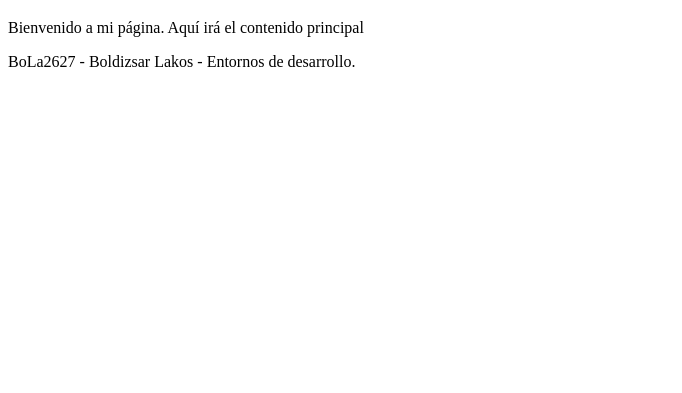
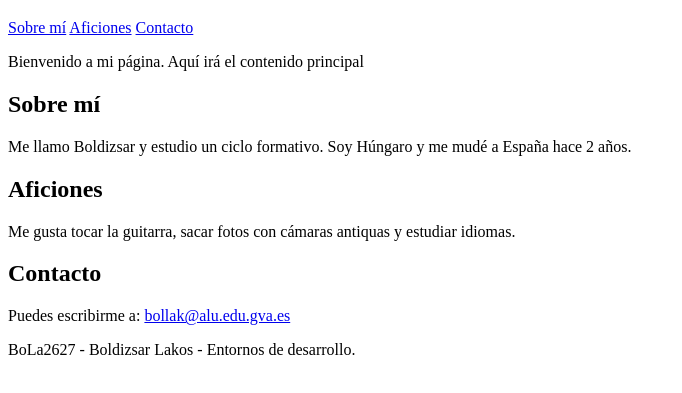
Before and after one commit to bollak0704/Proyecto-Web-BoLa2627, a plain HTML site: page index.html in a window 1280 px wide. Shown: the part 61-454 px from the top of the page, without its empty margins (0-682 px from the left). Drawn offline with Linux system fonts and the light colour scheme.

Commit message:
Añadir menú y secciones principales

```diff
--- a/index.html
+++ b/index.html
@@ -7,10 +7,29 @@
 <body>
     <header>
         <h1>Mi página web</h1>
+        <nav>
+            <a href="#sobre-mi">Sobre mí</a>
+            <a href="#aficiones">Aficiones</a>
+            <a href="#contacto">Contacto</a>
+        </nav>
     </header>
 
     <main>
         <p>Bienvenido a mi página. Aquí irá el contenido principal</p>
+        <section id="sobre-mi">
+            <h2>Sobre mí</h2>
+            <p>Me llamo Boldizsar y estudio un ciclo formativo. Soy Húngaro y me mudé a España hace 2 años.</p>
+        </section>
+
+        <section id="aficiones">
+            <h2>Aficiones</h2>
+            <p>Me gusta tocar la guitarra, sacar fotos con cámaras antiquas y estudiar idiomas.</p>
+        </section>
+
+        <section>
+            <h2>Contacto</h2>
+            <p>Puedes escribirme a: <a href="mailto:bollak@alu.edu.gva.es" target="_blank">bollak@alu.edu.gva.es</a></p>
+        </section>
     </main>
 
     <footer>
```
Also changed, not shown: 1 other file.
